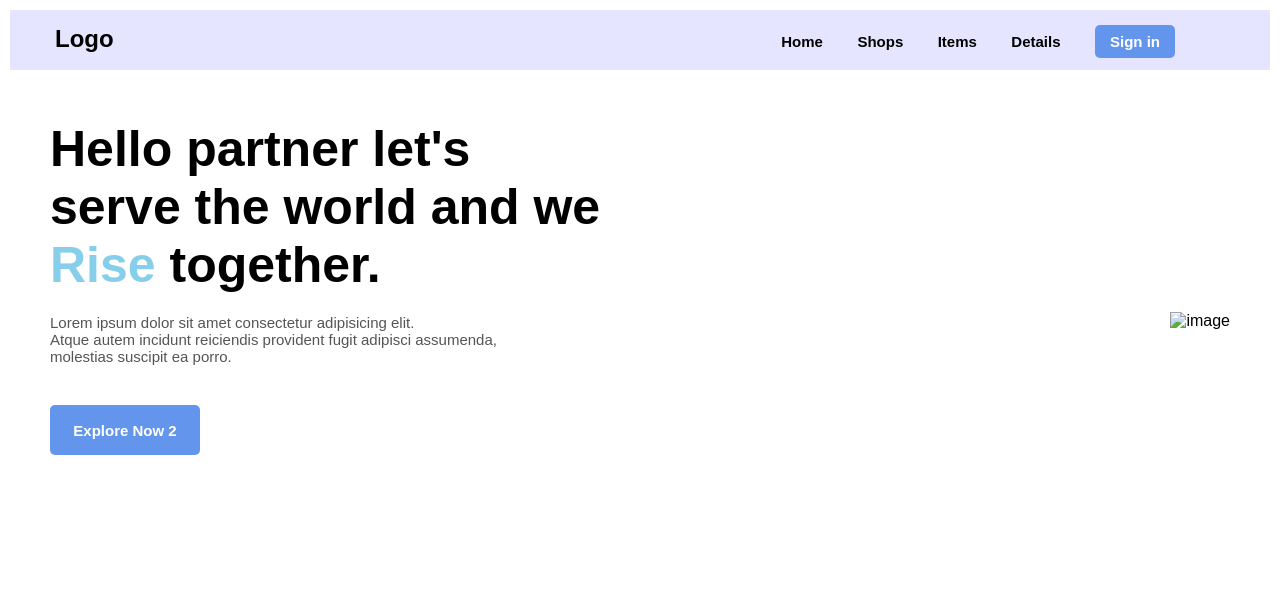
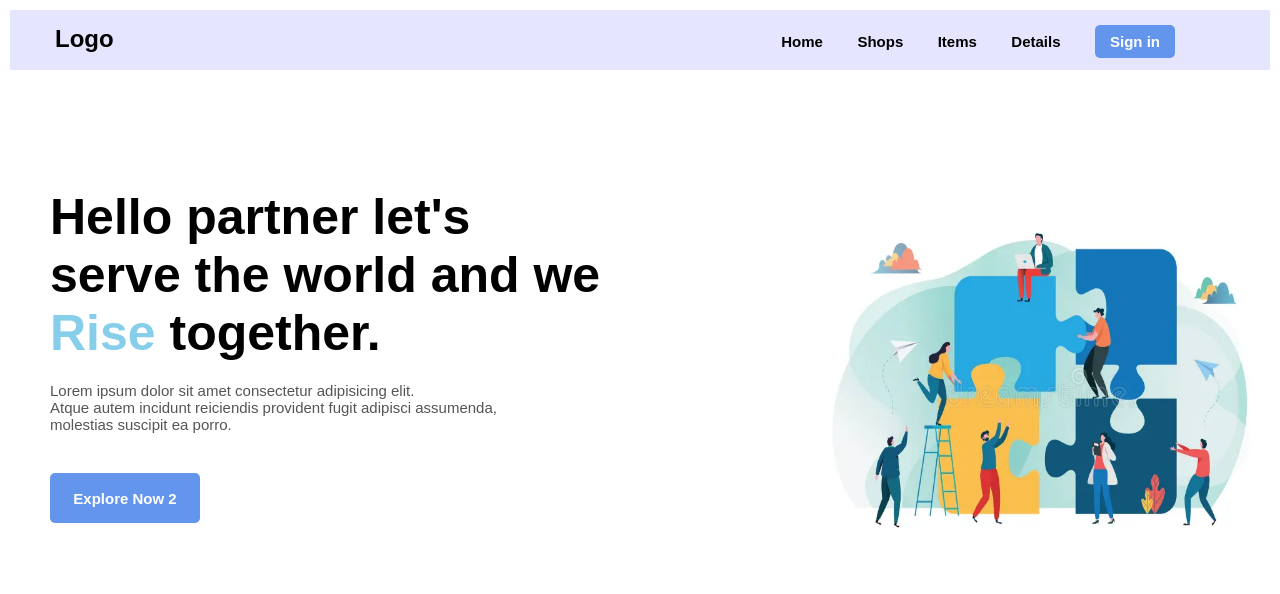
Before and after one commit to mdirtezasaquib/CLASS-PROJECT, a plain HTML site: page shop.html in a window 1280 px wide. Drawn offline with Linux system fonts and the light colour scheme.

Commit message:
Update shop.html

```diff
--- a/shop.html
+++ b/shop.html
@@ -117,7 +117,7 @@
             </div>
         </div>
         <div class="image-content">
-            <img src="/CLASS PROJECT/IMAGE/new.webp" alt="image">
+            <img src="IMAGE/new.webp" alt="image">
         </div>
     </div>
 </body>
```
